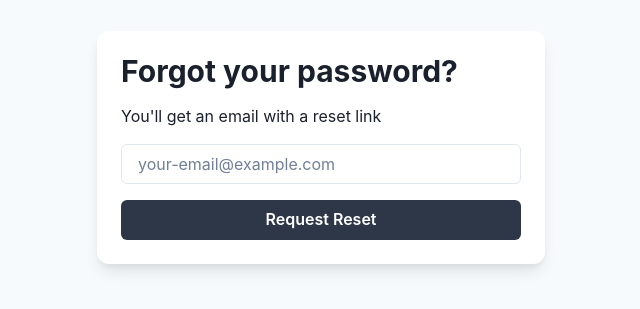
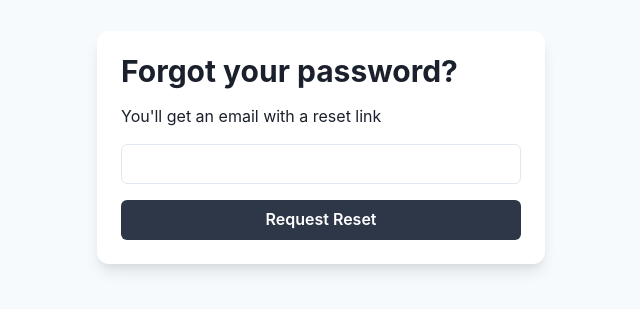
Before and after one commit to alexandrepernin/osgiliath, a Next.js app in the folder frontend/next-app/: page /forgot-password in a window 1280 px wide. Shown: the part 253-562 px from the top of the page, without its empty margins (319-959 px from the left). Built offline with nearby package versions, Linux system fonts and the light colour scheme.

Commit message:
feat: add form validation on forgot password page

```diff
--- /dev/null
+++ b/frontend/next-app/src/hooks/useForgotPassword.ts
@@ -0,0 +1,23 @@
+import { useCallback } from 'react';
+
+import { SubmitHandler } from 'react-hook-form';
+import { forgotPassword } from 'services/api-client/forgotPassword';
+
+interface FormValues {
+  email: string;
+}
+
+interface Return {
+  onSubmit: SubmitHandler<FormValues>;
+}
+
+export const useForgotPassword = (): Return => {
+  const onSubmit: SubmitHandler<FormValues> = useCallback(
+    async (data: FormValues) => {
+      await forgotPassword({ email: data.email });
+    },
+    [],
+  );
+
+  return { onSubmit };
+};
--- a/frontend/next-app/src/pages/forgot-password.tsx
+++ b/frontend/next-app/src/pages/forgot-password.tsx
@@ -2,36 +2,33 @@ import {
   Button,
   Flex,
   FormControl,
+  FormErrorMessage,
   Heading,
   Input,
   Stack,
   Text,
   useColorModeValue,
 } from '@chakra-ui/react';
-import { ChangeEvent, useCallback, useState } from 'react';
-import { forgotPassword } from 'services/api-client/forgotPassword';
+import { useForgotPassword } from 'hooks/useForgotPassword';
+import { useForm } from 'react-hook-form';
+
+interface ForgotPasswordFormData {
+  email: string;
+  password: string;
+}
 
 const Page = (): JSX.Element => {
-  const [email, setEmail] = useState('');
+  const {
+    handleSubmit,
+    register,
+    formState: { errors, isSubmitting },
+  } = useForm<ForgotPasswordFormData>();
 
-  const handleSubmit = useCallback(
-    async (event: React.FormEvent<HTMLFormElement>) => {
-      event.preventDefault();
-      await forgotPassword({ email });
-    },
-    [email],
-  );
-
-  const handleInputChange = useCallback(
-    (event: ChangeEvent<HTMLInputElement>) => {
-      const { value } = event.target as { value: string };
-      setEmail(value);
-    },
-    [],
-  );
+  const { onSubmit } = useForgotPassword();
 
   return (
-    <form onSubmit={event => void handleSubmit(event)}>
+    /* eslint-disable-next-line @typescript-eslint/no-misused-promises */
+    <form onSubmit={handleSubmit(onSubmit)}>
       <Flex
         minH="100vh"
         align="center"
@@ -57,15 +54,17 @@ const Page = (): JSX.Element => {
           >
             You&apos;ll get an email with a reset link
           </Text>
-          <FormControl id="email">
+          <FormControl
+            id="email"
+            isInvalid={errors.email?.message !== undefined ? true : false}
+          >
             <Input
-              placeholder="your-email@example.com"
-              _placeholder={{ color: 'gray.500' }}
               type="email"
-              name="email"
-              value={email}
-              onChange={handleInputChange}
+              {...register('email', {
+                required: 'This field is required',
+              })}
             />
+            <FormErrorMessage>{errors.email?.message}</FormErrorMessage>
           </FormControl>
           <Stack spacing={6}>
             <Button
@@ -75,6 +74,7 @@ const Page = (): JSX.Element => {
                 bg: 'gray.600',
               }}
               type="submit"
+              isLoading={isSubmitting}
             >
               Request Reset
             </Button>
```
